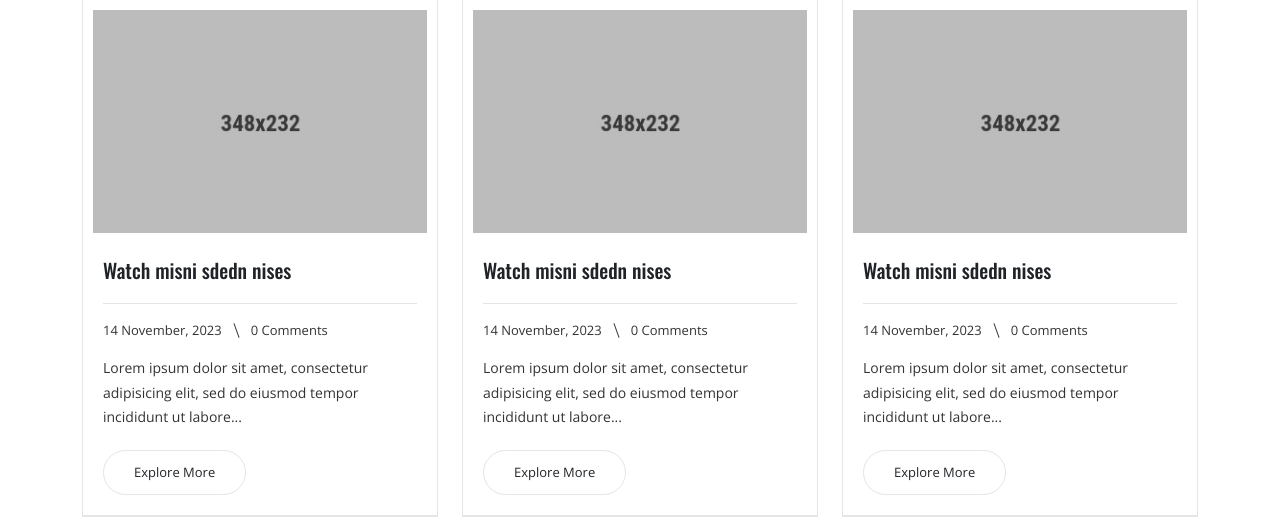
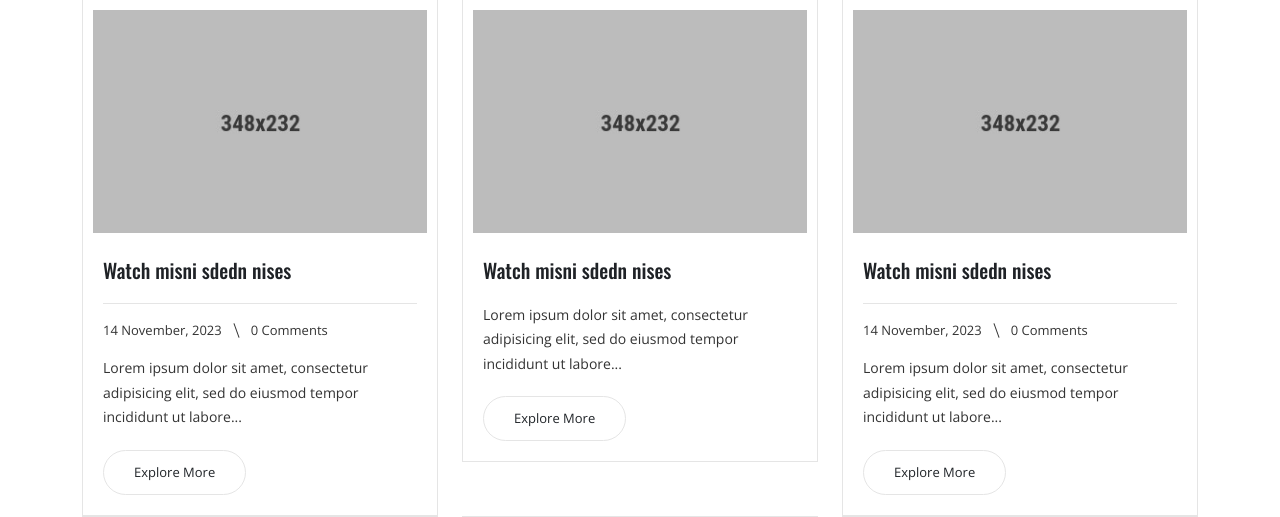
Before and after one commit to mahdiashtian/Limova, a Django app: page /articles/ in a window 1280 px wide. Shown: the part 339-856 px from the top of the page. Run offline with Django 5.2, Linux system fonts and the light colour scheme; data that the repository does not hold is empty; some libraries are stand-ins or nearby versions.

Commit message:
Update blog-no-sidebar.html

```diff
--- a/articles/templates/blog-no-sidebar.html
+++ b/articles/templates/blog-no-sidebar.html
@@ -44,10 +44,10 @@
                                 <h4 class="blog-title"><a href="blog-details-left-sidebar.html">Watch misni sdedn
                                     nises</a>
                                 </h4>
-                                <ul class="blog-meta">
-                                    <li>14 November, 2023</li>
-                                    <li><a href="blog-details-left-sidebar.html">0 Comments</a></li>
-                                </ul>
+{#                                <ul class="blog-meta">#}
+{#                                    <li>14 November, 2023</li>#}
+{#                                    <li><a href="blog-details-left-sidebar.html">0 Comments</a></li>#}
+{#                                </ul>#}
                                 <p>Lorem ipsum dolor sit amet, consectetur adipisicing elit, sed do eiusmod tempor
                                     incididunt ut labore...</p>
                                 <a href="blog-details-left-sidebar.html" class="btn">Explore More</a>
```
